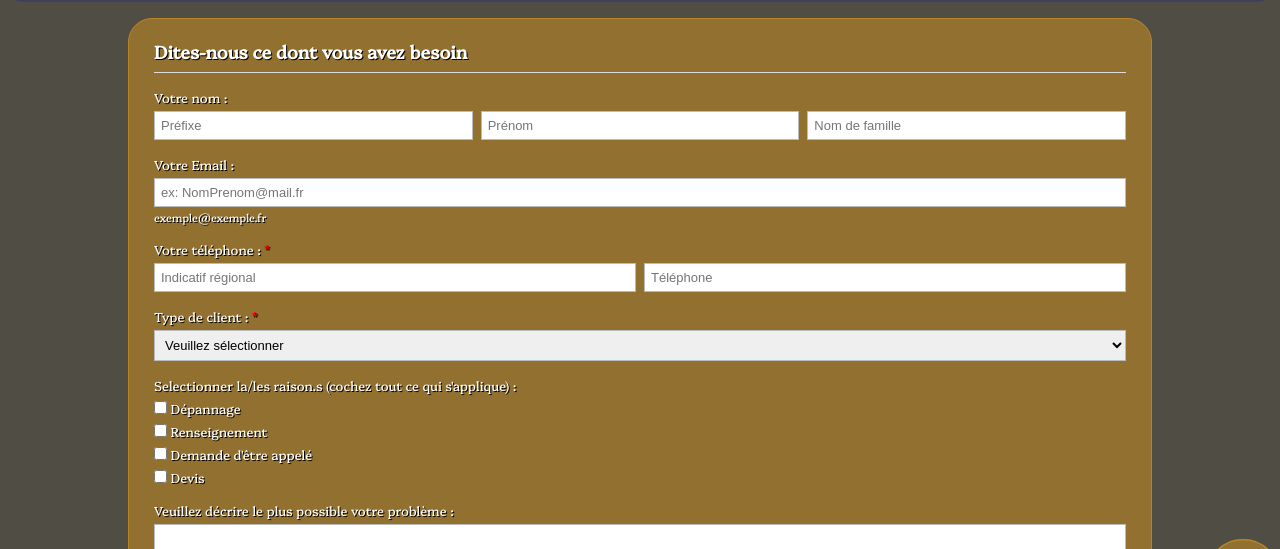
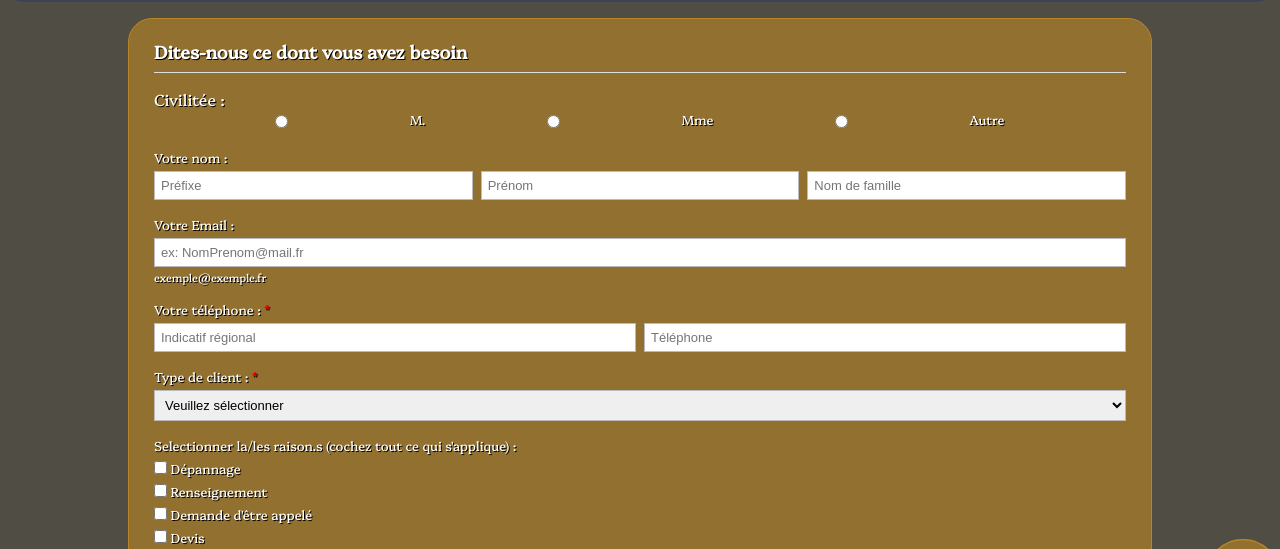
Before and after one commit to Bourdours/Projet-HTML-Al-Elec, a website: page pages/contact.html in a window 1280 px wide. Shown: the part 192-741 px from the top of the page. Drawn offline with nearby package versions, Linux system fonts and the light colour scheme.

Commit message:
rajout civilité contact

```diff
--- a/pages/contact.html
+++ b/pages/contact.html
@@ -66,6 +66,17 @@
             <h2>Dites-nous ce dont vous avez besoin</h2>
 
             <form>
+                <div class="form-group">
+                    Civilitée : <br />
+                    <div class="civilite">
+                    <input type="radio" name="civilite" id="M" />
+                    <label for="M">M.</label>
+                    <input type="radio" name="civilite" id="Mme" />
+                    <label for="Mme">Mme</label>
+                    <input type="radio" name="civilite" id="Autre" />
+                    <label for="Autre">Autre</label>
+                </div>
+                </div>
                 <div class="form-group">
                     <label>Votre nom : <span class="required"></span></label>
                     <div class="preview">
--- a/sass/style.scss
+++ b/sass/style.scss
@@ -882,7 +882,10 @@ a{
             display: block;
             font-size: 13px;
         }
-
+        .civilite{
+            display: flex;
+            justify-content: space-evenly;
+        }
         textarea {
             height: 100px;
             resize: vertical;
```
Also changed, not shown: css/style.css, 1 other file.
